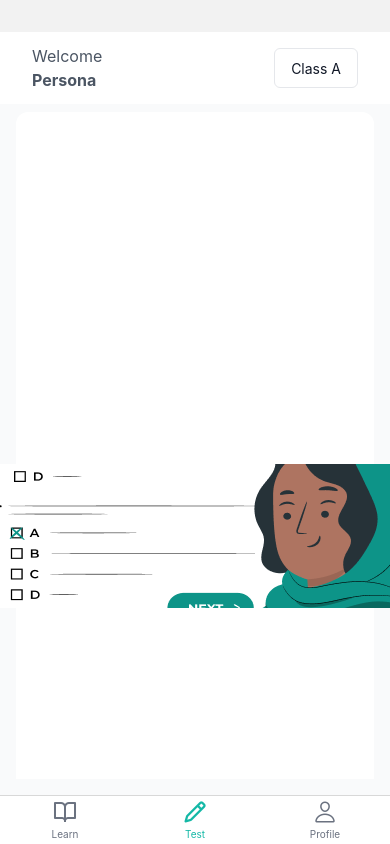
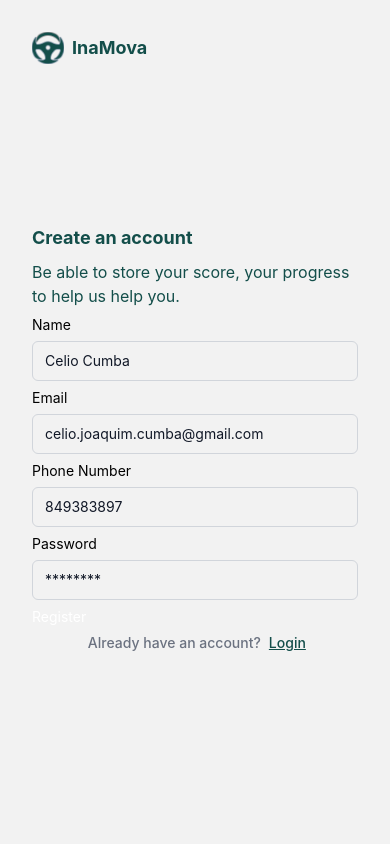
Before and after one commit to CelioJoaquimCumba/InaMova, a React Native app: screen / in a window 390 px wide. Built offline with nearby package versions, Linux system fonts and the light colour scheme.

Commit message:
feat: add user provider

```diff
--- a/App.tsx
+++ b/App.tsx
@@ -5,6 +5,7 @@ import { useColorScheme } from 'nativewind'
 import React from 'react';
 import { NavigationContainer } from '@react-navigation/native';
 import { MainStack } from './src/router/stack';
+import { UserProvider } from './src/providers/UserProvider';
 
 
 
@@ -21,7 +22,9 @@ export default function App() {
     <NavigationContainer>
       {/* <SafeAreaView>
         <View className=" w-screen h-screen min-h-full flex pt-4"> */}
+        <UserProvider>
           <MainStack/>
+        </UserProvider>
         {/* </View>
       </SafeAreaView> */}
     </NavigationContainer>
--- a/src/form-validations/login-validation.tsx
+++ b/src/form-validations/login-validation.tsx
@@ -1,6 +1,9 @@
 import * as Yup from 'yup';
 
-export const LoginValidation = () => {
+type LoginValidation = {
+  onSubmit?: () => void
+}
+export const LoginValidation = ({onSubmit}: LoginValidation) => {
   return {
     initialValues: {
       email: '',
@@ -12,6 +15,9 @@ export const LoginValidation = () => {
         .required('Required'),
     }),
     // eslint-disable-next-line @typescript-eslint/no-explicit-any
-    onSubmit: () => console.log("login submitted"),
+    onSubmit: () => {
+
+      onSubmit  && onSubmit()
+    },
   }
 };
--- a/src/pages/login/index.tsx
+++ b/src/pages/login/index.tsx
@@ -6,10 +6,20 @@ import { useFormik } from "formik"
 import { LoginValidation } from "../../form-validations/login-validation"
 import { RootStackParamList } from "src/router/stack"
 import { NativeStackScreenProps } from "@react-navigation/native-stack"
+import { useAuth } from "../../providers/UserProvider"
 
 type Props = NativeStackScreenProps<RootStackParamList, 'Login'>
 export const Login = ({navigation, route}:Props) => {
-    const formik = useFormik(LoginValidation())
+    const { setUser } = useAuth()
+    let handleSubmit = () => {
+        setUser({
+            username : "Celio",
+            email: formik.values.email,
+            password: formik.values.password
+        })
+        console.log("done")
+    }
+    const formik = useFormik(LoginValidation({onSubmit: handleSubmit}))
     return(
         <View className="flex p-8 w-full h-full justify-center items-center ">
             {/* header */}
--- /dev/null
+++ b/src/providers/UserProvider.tsx
@@ -0,0 +1,43 @@
+import React, { createContext, useContext, useState, ReactNode } from "react";
+
+interface User {
+  username: string;
+  email: string;
+  password: string;
+  // Add more user properties as needed
+}
+
+interface UserContextProps {
+  user: User | null;
+  setUser: (user: User | null) => void;
+}
+
+const UserContext = createContext<UserContextProps>({
+  user: null,
+  setUser: () => {},
+});
+
+export const useUser = () => {
+  const [user, setUser] = useState<User | null>(null);
+
+  return {
+    user,
+    setUser,
+  };
+};
+
+interface UserProviderProps {
+  children: ReactNode;
+}
+
+export const UserProvider: React.FC<UserProviderProps> = ({ children }) => {
+  const { user, setUser } = useUser();
+
+  return (
+    <UserContext.Provider value={{ user, setUser }}>
+      {children}
+    </UserContext.Provider>
+  );
+};
+
+export const useAuth = () => useContext(UserContext);
--- a/src/router/stack.tsx
+++ b/src/router/stack.tsx
@@ -1,6 +1,7 @@
 import { createNativeStackNavigator } from "@react-navigation/native-stack";
 import React from "react"
 import { Article,Login, Lecture, Main, Quiz, Recover, Register, SplashScreen, Result, ChangePassword, SubscriptionPlan, HelpSupport } from "../pages";
+import { useAuth } from "../providers/UserProvider";
 
 export type RootStackParamList = {
     Article:undefined
@@ -19,11 +20,15 @@ export type RootStackParamList = {
 }
 const Stack = createNativeStackNavigator<RootStackParamList>()
 
+
 export const MainStack = () => {
-    const user = true
+    const { user } = useAuth()
+    console.log(user)
     return (
         <Stack.Navigator screenOptions={{headerShown: false}}>
-            {/* User logged */}
+            { user ?
+                // User logged
+                (<>
                     <Stack.Screen name="Main" component={Main} />
                     <Stack.Screen name="Quiz" component={Quiz}/>
                     <Stack.Screen name="Result" component={Result}/>
@@ -31,12 +36,17 @@ export const MainStack = () => {
                     <Stack.Screen name="HelpSupport" component={HelpSupport}/>
                     <Stack.Screen name="Article" component={Article} />
                     <Stack.Screen name="Lecture" component={Lecture} />
-            {/* User not logged */}
-            <Stack.Screen name="ChangePassword" component={ChangePassword}/>
+                </>)
+            :
+                //User not logged
+                (<>
+                    <Stack.Screen name="Register" component={Register}/>
                     <Stack.Screen name="Login" component={Login} />
                     <Stack.Screen name="Recover" component={Recover}/>
-            <Stack.Screen name="Register" component={Register}/>
                     <Stack.Screen name="SplashScreen" component={SplashScreen} />
+                    <Stack.Screen name="ChangePassword" component={ChangePassword}/>
+                </>)
+            }
         </Stack.Navigator>
     )
 }
```
Lines whose indentation alone changed are shown as unchanged.
